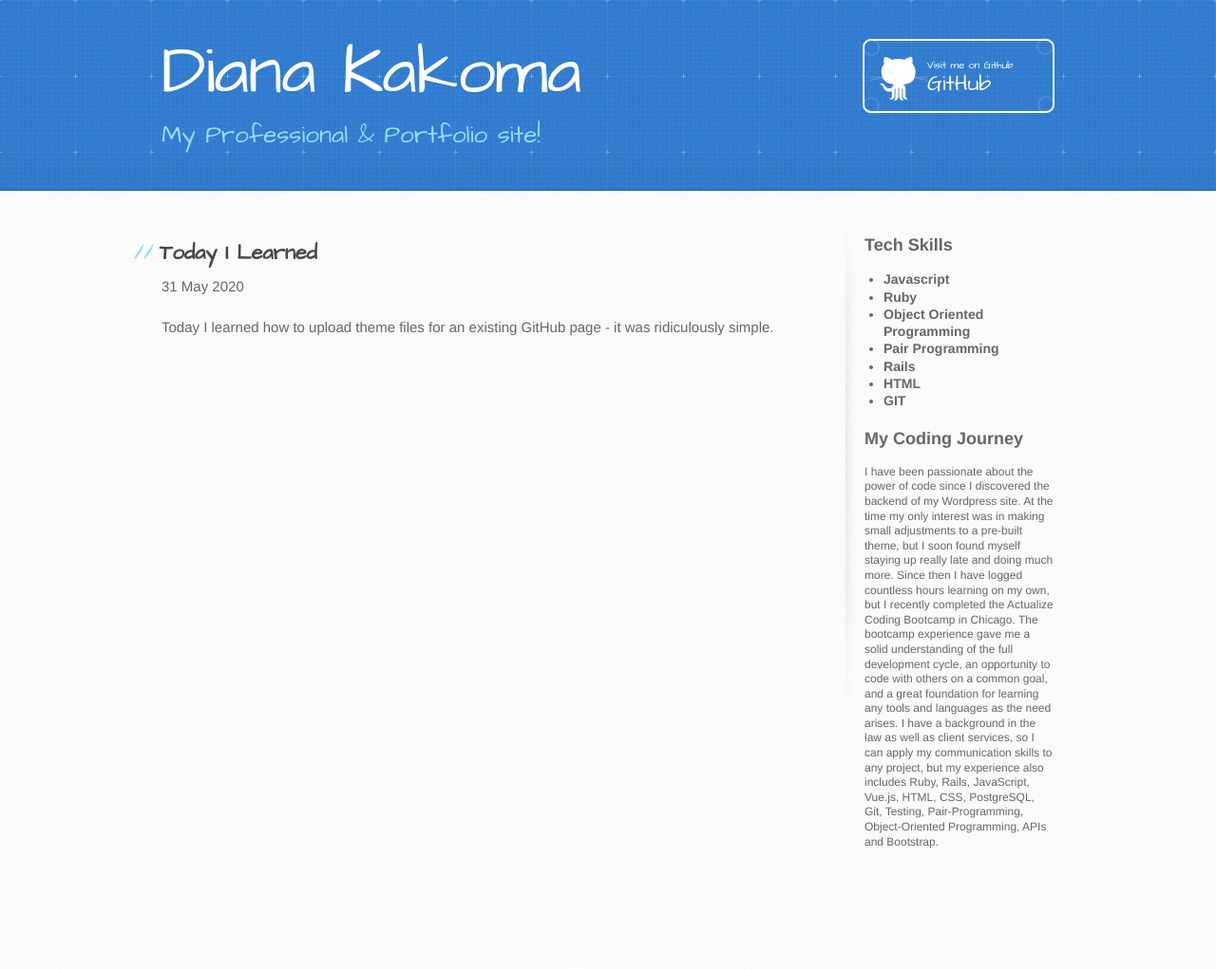
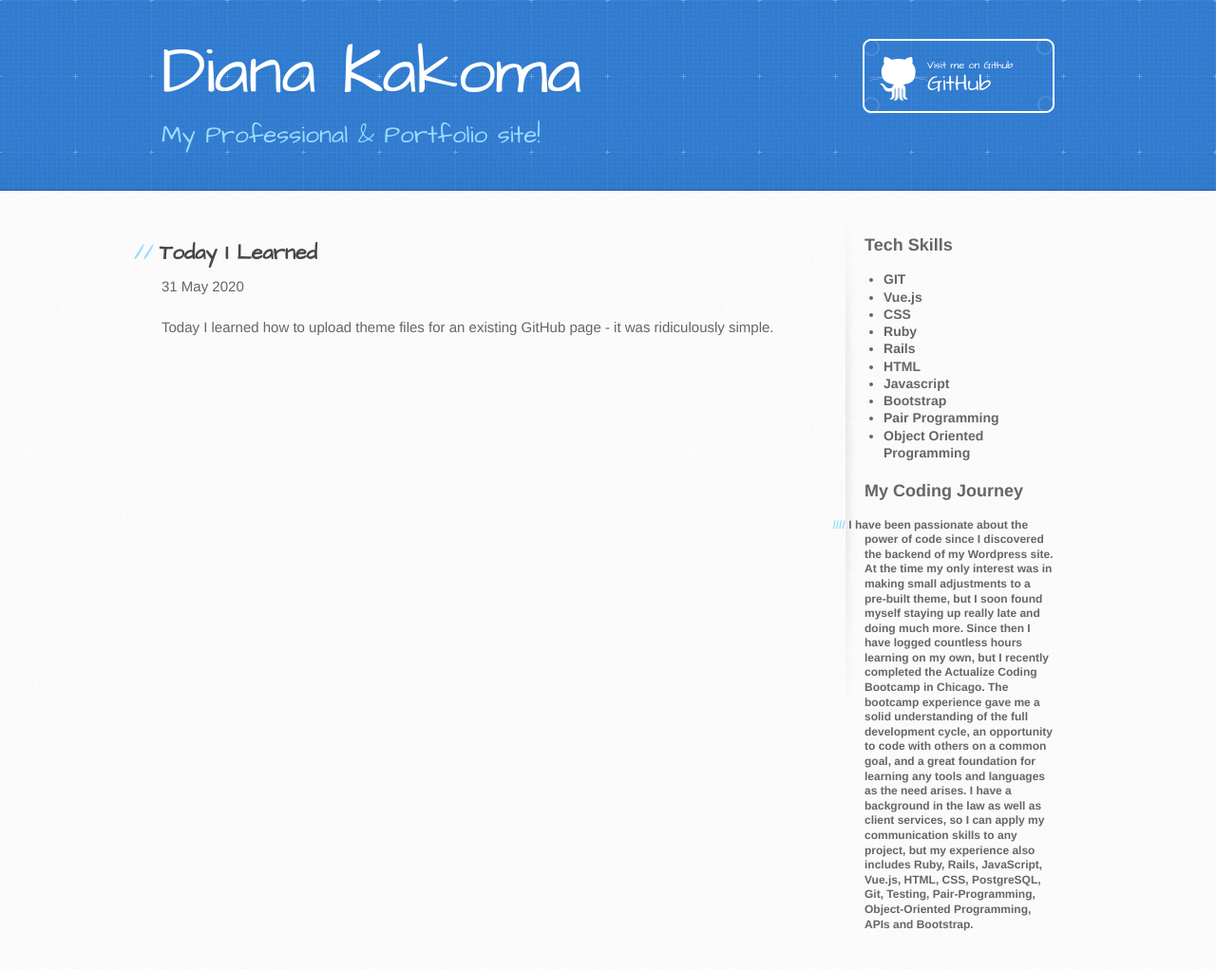
Before and after one commit to dianakakoma/dianakakoma.github.io, a Jekyll site: the page built from _posts/2020-05-31-Today-I-Learned.md, in a window 1280 px wide. Shown: the whole page at 95% size. Built offline with Jekyll 4.4.1, drawn with Linux system fonts in a browser that asks for light colours; our own code applies the rules of GitHub Pages for plain Markdown files; before the commit the page ends 938 px from its top, so only the background shows below that.

Commit message:
Update default.html

```diff
--- a/_layouts/default.html
+++ b/_layouts/default.html
@@ -47,22 +47,27 @@
           <h2>Tech Skills</h2>
           <h3>
           <ul>
-              <li>Javascript </li>
+
+              <li>GIT</li>
+              <li>Vue.js</li>
+              <li>CSS</li>
               <li>Ruby</li>
-              <li>Object Oriented Programming</li>
-              <li>Pair Programming</li>
               <li>Rails</li>
               <li>HTML</li>
-              <li>GIT</li>
+              <li>Javascript</li>
+              <li>Bootstrap</li>
+              <li>Pair Programming</li>
+              <li>Object Oriented Programming</li>
 
             </ul>
           </h3>
 
           <h2> My Coding Journey</h2>
-            <p>I have been passionate about the power of code since I discovered the backend of my Wordpress site. At the time my only interest was in making small adjustments to a pre-built theme, but I soon found myself staying up really late and doing much more.
+
+            <h4>I have been passionate about the power of code since I discovered the backend of my Wordpress site. At the time my only interest was in making small adjustments to a pre-built theme, but I soon found myself staying up really late and doing much more.
 Since then I have logged countless hours learning on my own, but I recently completed the Actualize Coding Bootcamp in Chicago. The bootcamp experience gave me a solid understanding of the full development cycle, an opportunity to code with others on a common goal, and a great foundation for learning any tools and languages as the need arises.
 I have a background in the law as well as client services, so I can apply my communication skills to any project, but my experience also includes Ruby, Rails, JavaScript, Vue.js, HTML, CSS, PostgreSQL, Git, Testing, Pair-Programming, Object-Oriented Programming, APIs and Bootstrap.
-            </p>
+            </h4>
 
 
         </aside>
```
